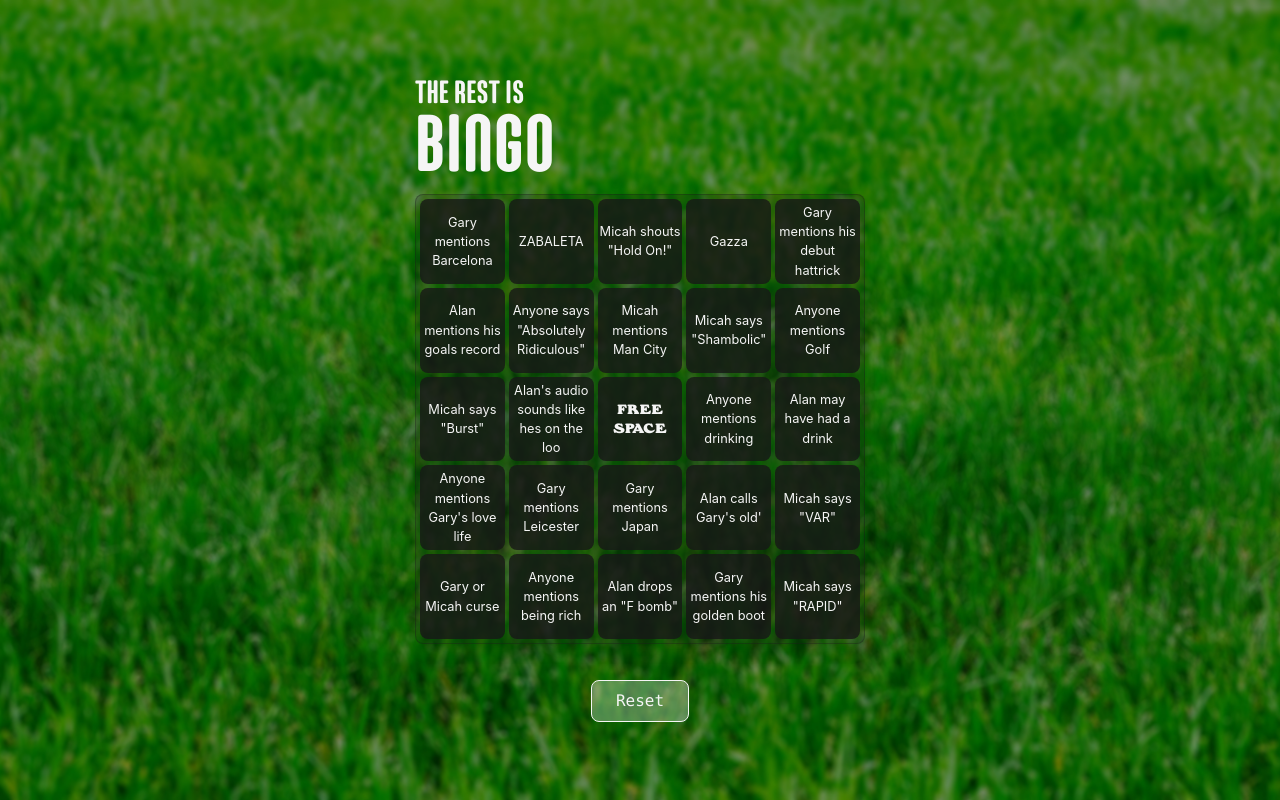
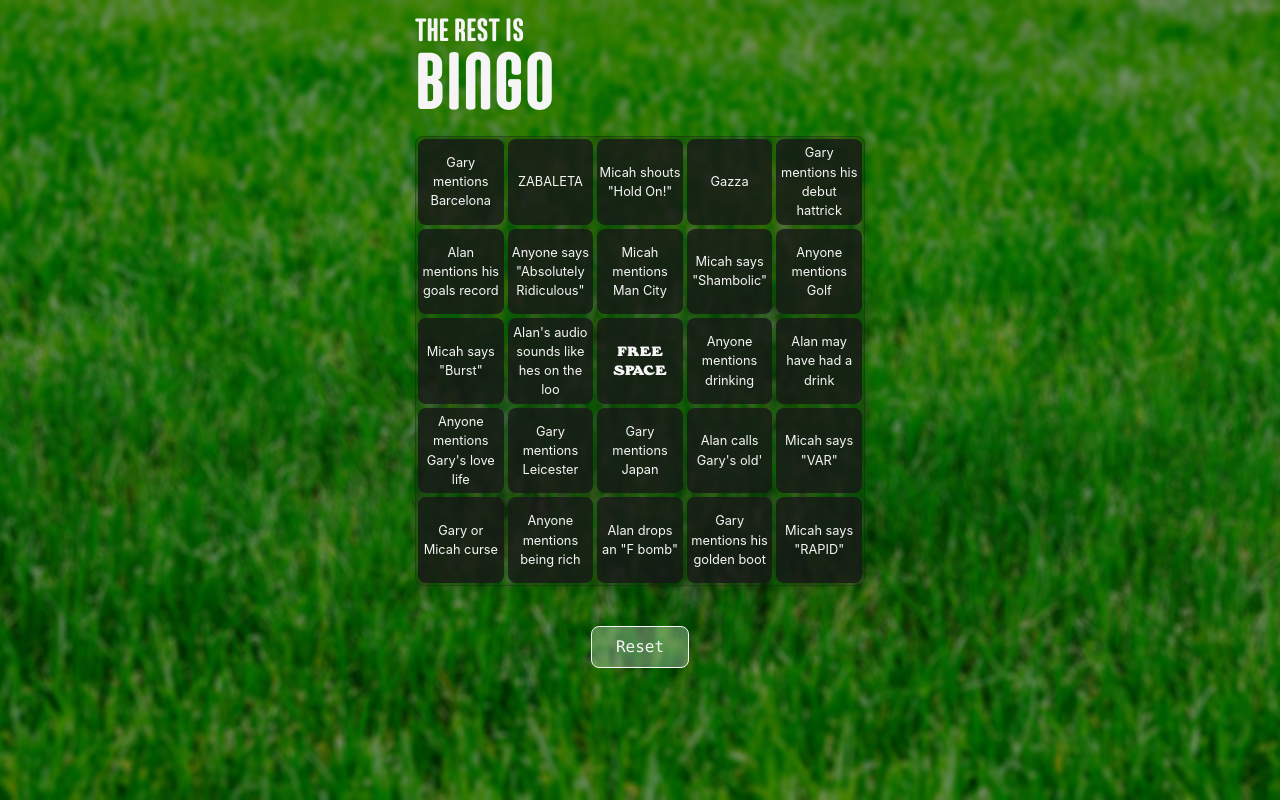
Before and after one commit to jjcxdev/therestisbingo, a Next.js app: page / in a window 1280 px wide. Built offline with nearby package versions, Linux system fonts and the light colour scheme.

Commit message:
fix padding/spacing of layout (#12)
lgtm

```diff
--- a/src/components/BingoCard.tsx
+++ b/src/components/BingoCard.tsx
@@ -75,7 +75,7 @@
   return (
     <div
       role="grid"
-      className="grid w-full cursor-pointer auto-rows-fr grid-cols-5 items-center gap-1 rounded-lg border border-neutral-900/30 bg-neutral-900/20 p-1 shadow-lg md:max-w-[450px] md:auto-rows-auto 3xl:max-w-[700px]"
+      className="grid w-full cursor-pointer auto-rows-fr grid-cols-5 items-center gap-1 rounded-lg border border-neutral-900/30 bg-neutral-900/20 p-[2px] shadow-lg md:max-w-[450px] md:auto-rows-auto 3xl:max-w-[700px]"
     >
       {bingoGrid.map((row, i) => (
         <div
@@ -93,7 +93,7 @@
               key={j}
               onClick={() => handleCellClick(i, j)}
               onKeyDown={(e) => handleKeyDown(e, i, j)}
-              className={`text-vxs sm:text-xxxs md:text-xxxxs relative grid aspect-square h-full items-center justify-center gap-1 rounded-lg bg-neutral-900/80 text-center text-neutral-100 transition duration-300 hover:bg-neutral-100 hover:text-neutral-900/80 focus:outline-none focus:ring-2 focus:ring-blue-500
+              className={`relative grid aspect-square h-full items-center justify-center gap-1 rounded-lg bg-neutral-900/80 text-center text-vxs text-neutral-100 transition duration-300 hover:bg-neutral-100 hover:text-neutral-900/80 focus:outline-none focus:ring-2 focus:ring-blue-500 sm:text-xxxs md:text-xxxxs
               ${cell === "FREE SPACE" ? "bg-blue-500 font-tenar" : ""}`}
             >
               {revealedCells[`${i}-${j}`] && (
--- a/src/pages/index.tsx
+++ b/src/pages/index.tsx
@@ -34,10 +34,10 @@
         >
           <Modal show={showModal} onClose={refreshPage} />
 
-          <div className="flex h-full w-full flex-col items-center justify-center gap-1 py-8">
-            <div className="w-full px-1 md:max-w-[450px] md:px-0 3xl:max-w-[700px]">
+          <div className="flex h-full w-full flex-col gap-1 sm:gap-2">
+            <div className="flex w-full justify-between px-1 md:px-0 ">
               <div></div>
-              <div className="flex w-full flex-col items-start justify-center align-middle font-core uppercase leading-none text-neutral-100">
+              <div className="flex w-full flex-col items-start justify-center pt-4 align-middle font-core uppercase leading-none text-neutral-100 md:max-w-[450px] 3xl:max-w-[700px]">
                 <h1
                   aria-label="Main Title"
                   className="text-xs sm:text-sm md:text-xs"
@@ -45,7 +45,7 @@
                   The rest is
                 </h1>
                 <div className="flex flex-row items-start">
-                  <h2 className="sm:text-xxl text-lg md:text-lg">Bingo</h2>
+                  <h2 className="text-lg sm:text-xxl md:text-lg">Bingo</h2>
                 </div>
               </div>
               <div></div>
```
